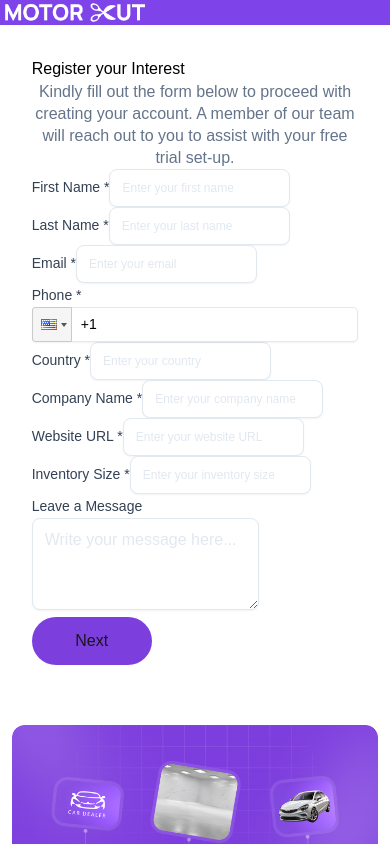
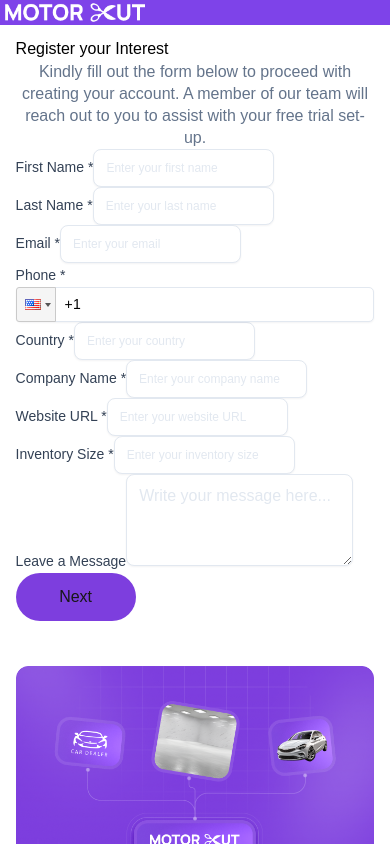
Before and after one commit to qamarsharif19/Motorcut_form, a Next.js app: page / in a window 390 px wide. Shown: the top 844 px of the page. Built offline with nearby package versions, Linux system fonts and the light colour scheme.

Commit message:
mobile styled

```diff
--- a/src/app/globals.css
+++ b/src/app/globals.css
@@ -77,9 +77,6 @@ label {
 }
 .formdiv {
   max-width: 644px;
-
-  padding: 20px;
-  border-radius: 20px;
 }
 
 .maindiv {
@@ -190,4 +187,7 @@ p.fillform {
 label {
   font-size: 14px;
 }
+.maindiv {
+  padding: 3% 4%;
 }
+}
```
